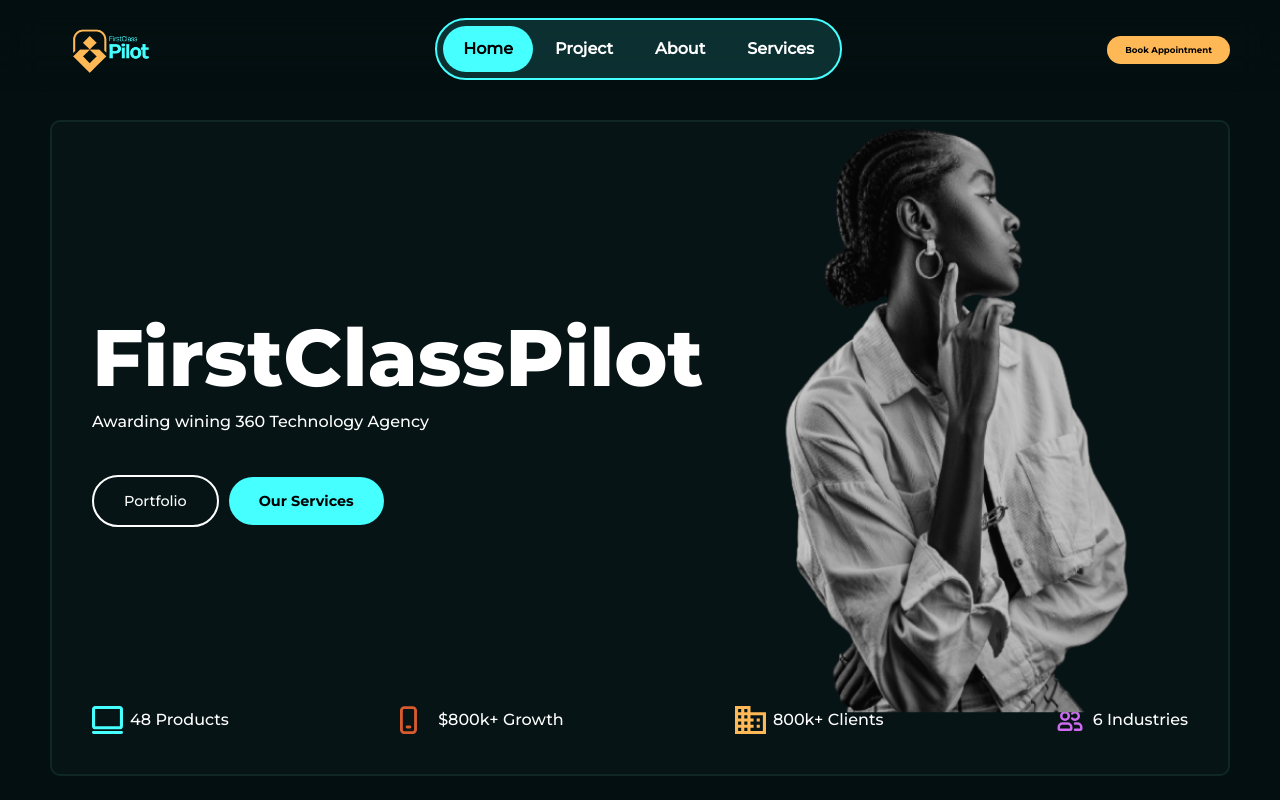
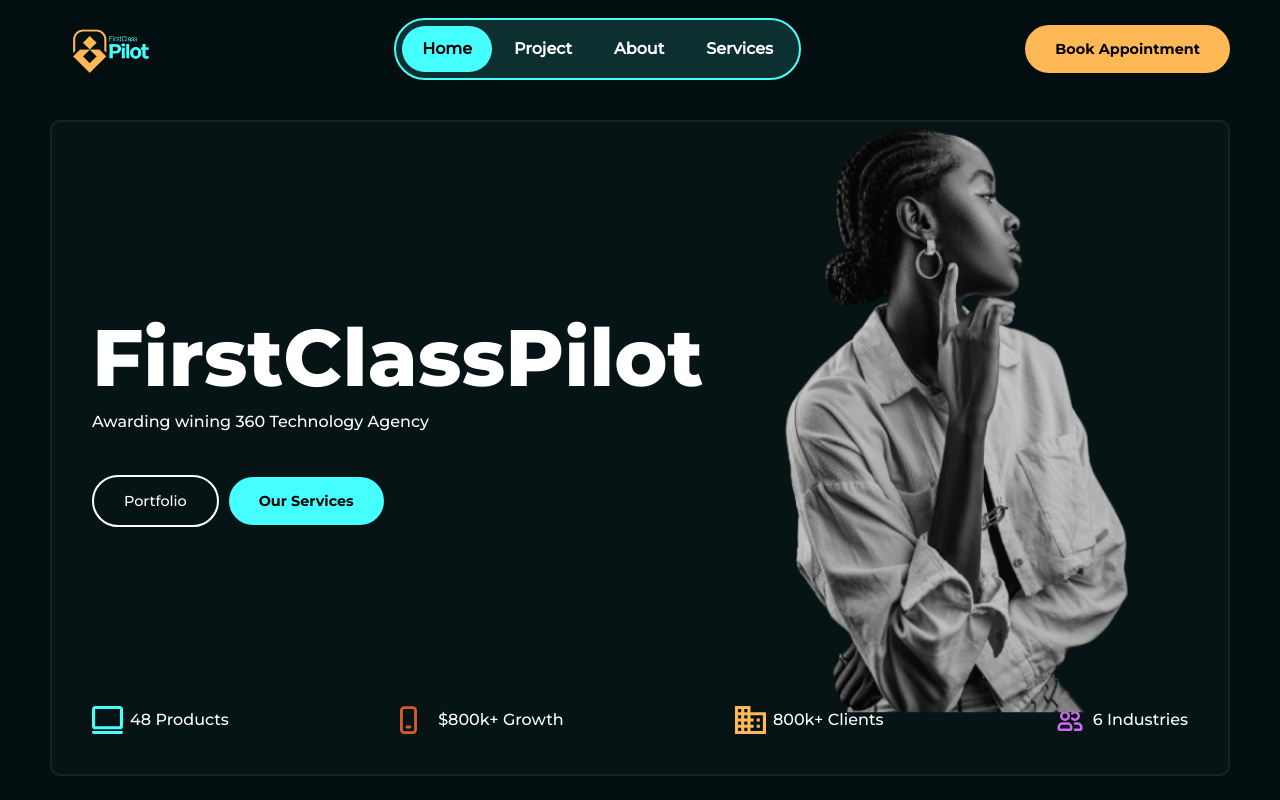
Before and after one commit to Hub-Firstclasspilot/agency-website, a React (Vite) app: page / in a window 1280 px wide. Shown: the top 800 px of the page. Built offline with nearby package versions, Linux system fonts and the light colour scheme.

Commit message:
button update

```diff
--- a/src/styles/components.css
+++ b/src/styles/components.css
@@ -139,6 +139,17 @@ footer {
         font-weight: 700;
     }
 
+    .navAction{
+        display: flex;
+        align-items: center;
+        gap: 10px;
+        .navButton{
+            button{
+                zoom: 100%;
+                background: #FFB856;
+            }
+        }
+    }
     footer {
         margin-top: 80px;
 
```
